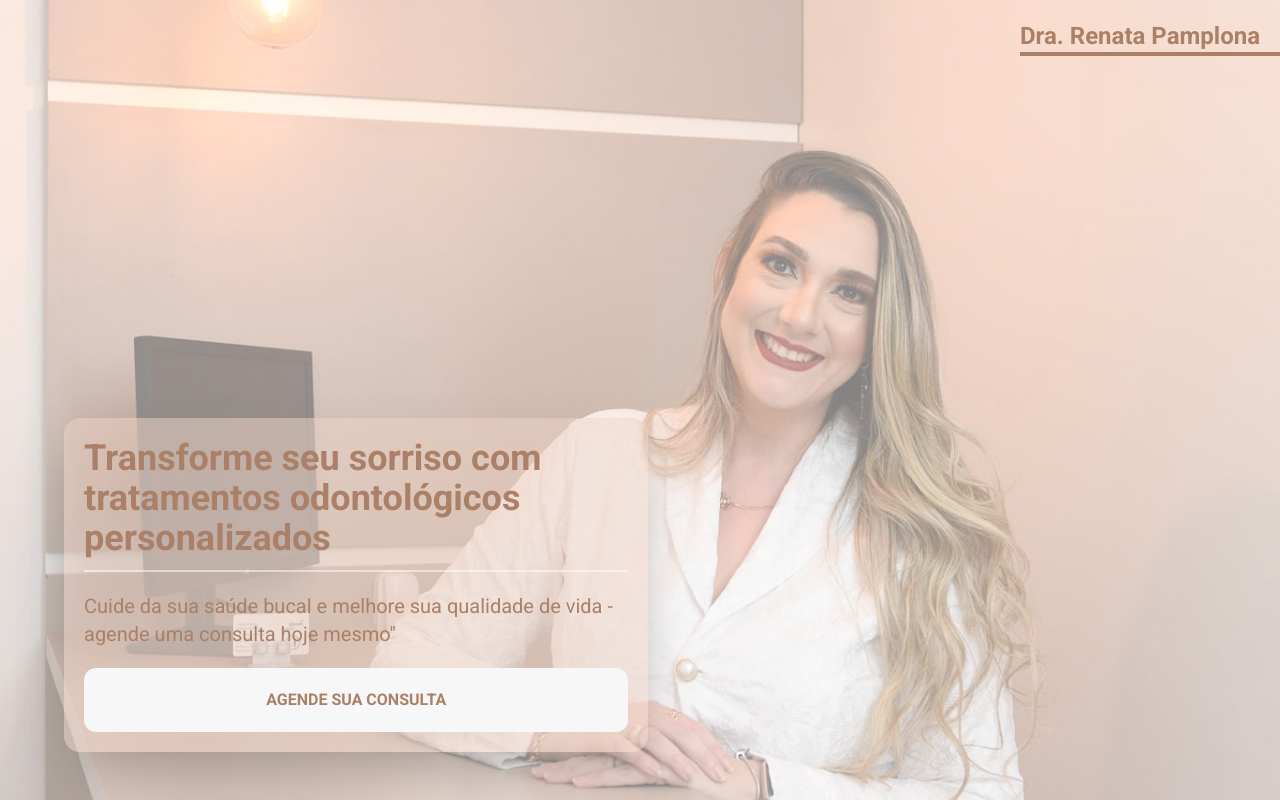
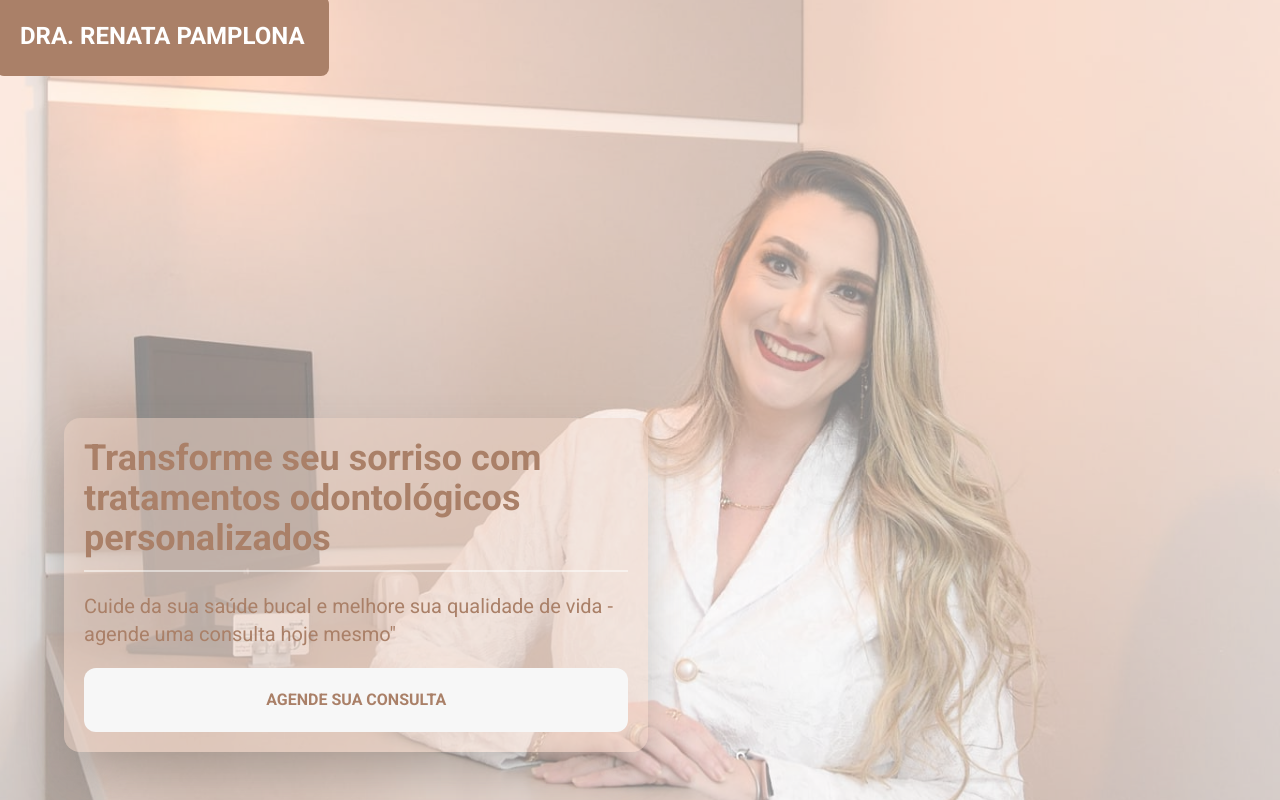
Before and after one commit to brunoprestesap/page-renata, a React (Vite) app: page / in a window 1280 px wide. Built offline with nearby package versions, Linux system fonts and the light colour scheme.

Commit message:
ajustes no texto h1

```diff
--- a/src/components/Hero.jsx
+++ b/src/components/Hero.jsx
@@ -15,8 +15,8 @@ const Hero = () => {
         {/* <div className="invisible md:visible absolute top-0 right-0 max-w-[700px] w-52 lg:w-72 m-auto h-full">
           <CardExperience />
         </div> */}
-        <div className='absolute top-0 right-0 pt-5 pr-5 border-b-4 border-[#AA8068]'>
-            <h1 className='text-2xl text-[#AA8068] font-bold'>Dra. Renata Pamplona</h1>
+        <div className='absolute -top-1 -left-1 p-6 bg-[#AA8068] rounded-lg'>
+            <h1 className='text-2xl text-white font-bold'>DRA. RENATA PAMPLONA</h1>
         </div>
 
         <div id="sobre" className="flex absolute bottom-3 md:bottom-12 left-5 md:left-16 max-w-[350px] md:max-w-prose">
```
